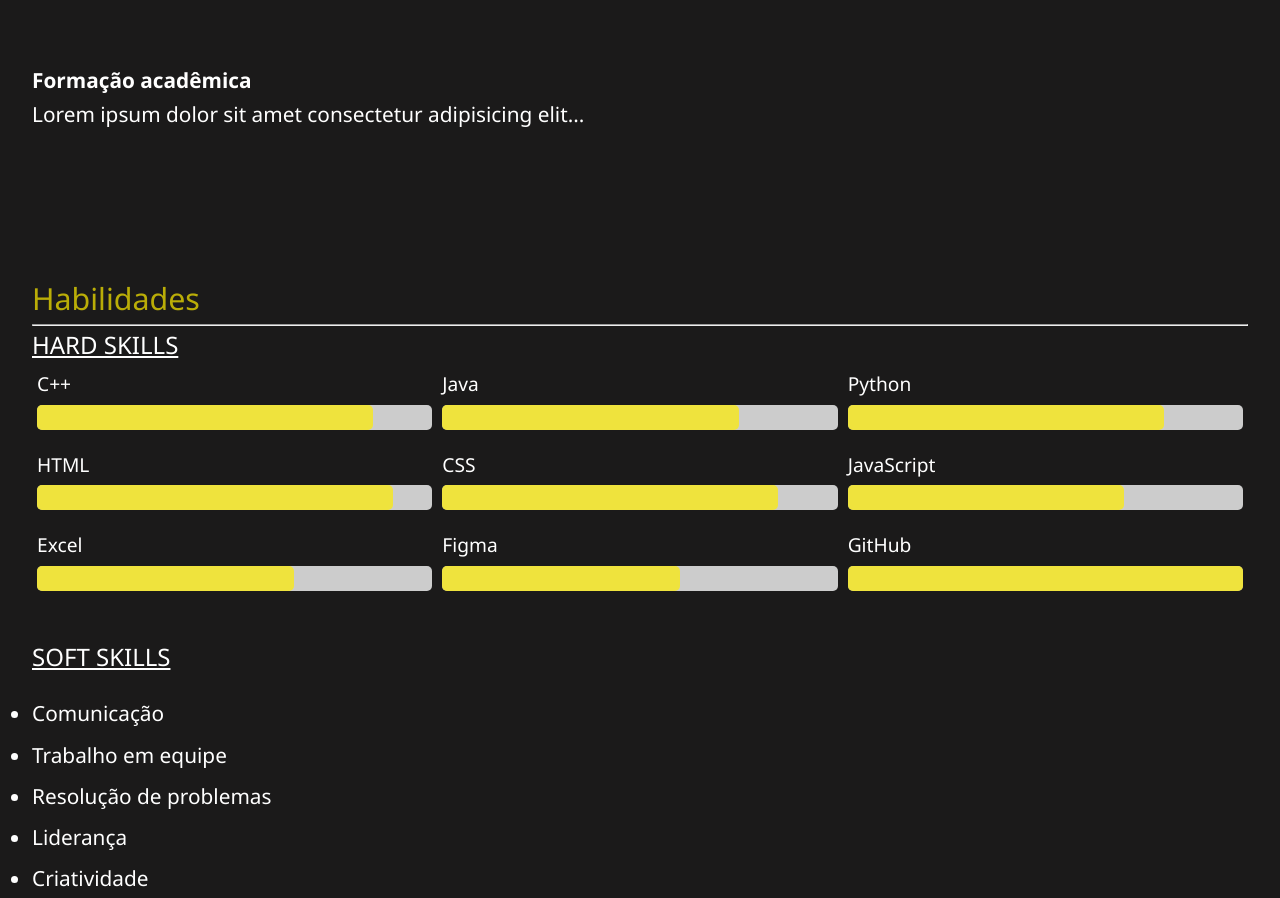
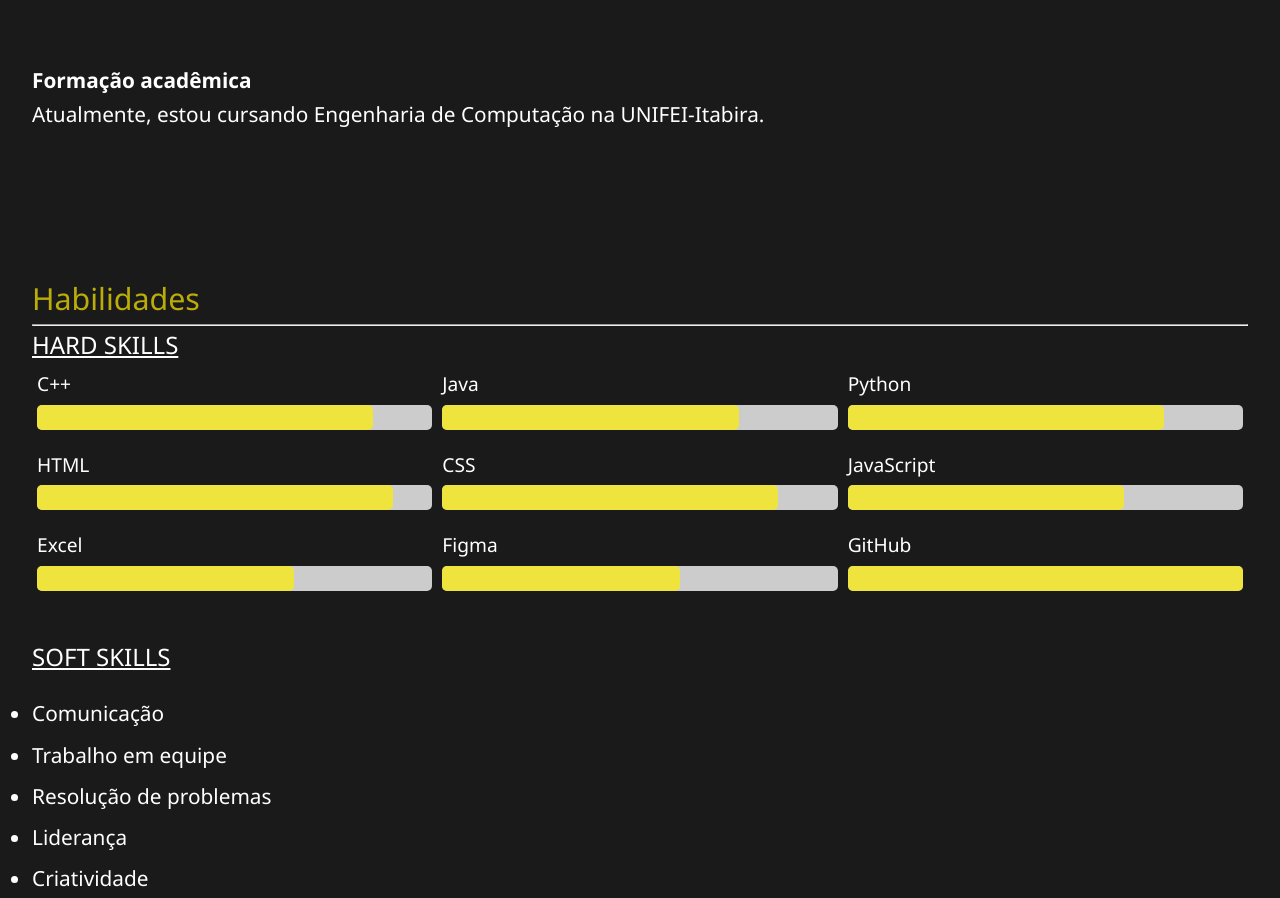
Before and after one commit to bernardoguerraa/DevWeb_UNIFEI, a plain HTML site: page projeto_n1/index.html in a window 1280 px wide. Shown: the part 1599-2497 px from the top of the page. Drawn offline with Linux system fonts and the light colour scheme.

Commit message:
Update index.html

```diff
--- a/projeto_n1/index.html
+++ b/projeto_n1/index.html
@@ -58,7 +58,7 @@
         </div>
 
         <h4 id="titulo_formacao" class="titulos2"><strong>Formação acadêmica</strong></h4>
-        <p id="texto_formacao">Lorem ipsum dolor sit amet consectetur adipisicing elit...</p>
+        <p id="texto_formacao">Atualmente, estou cursando Engenharia de Computação na UNIFEI-Itabira.</p>
     </section>
 
     <section id="habilidades">
```
